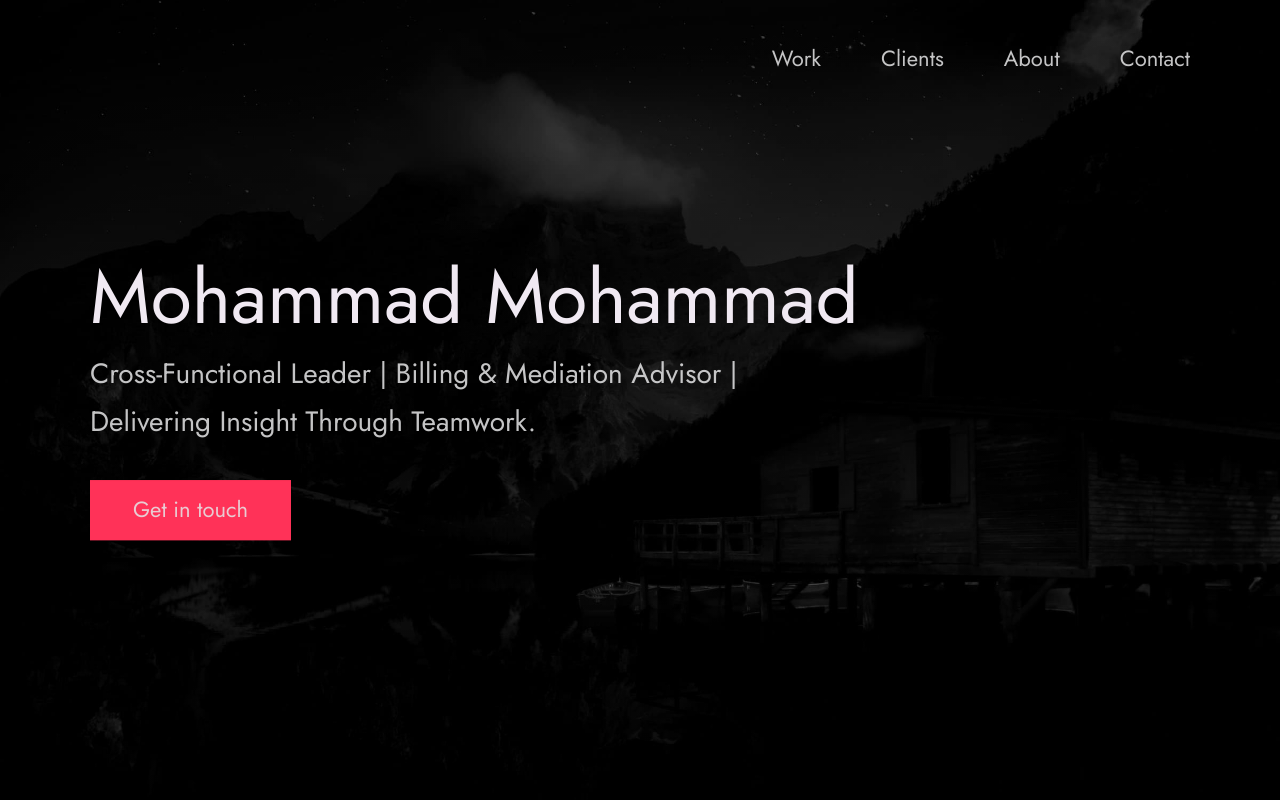
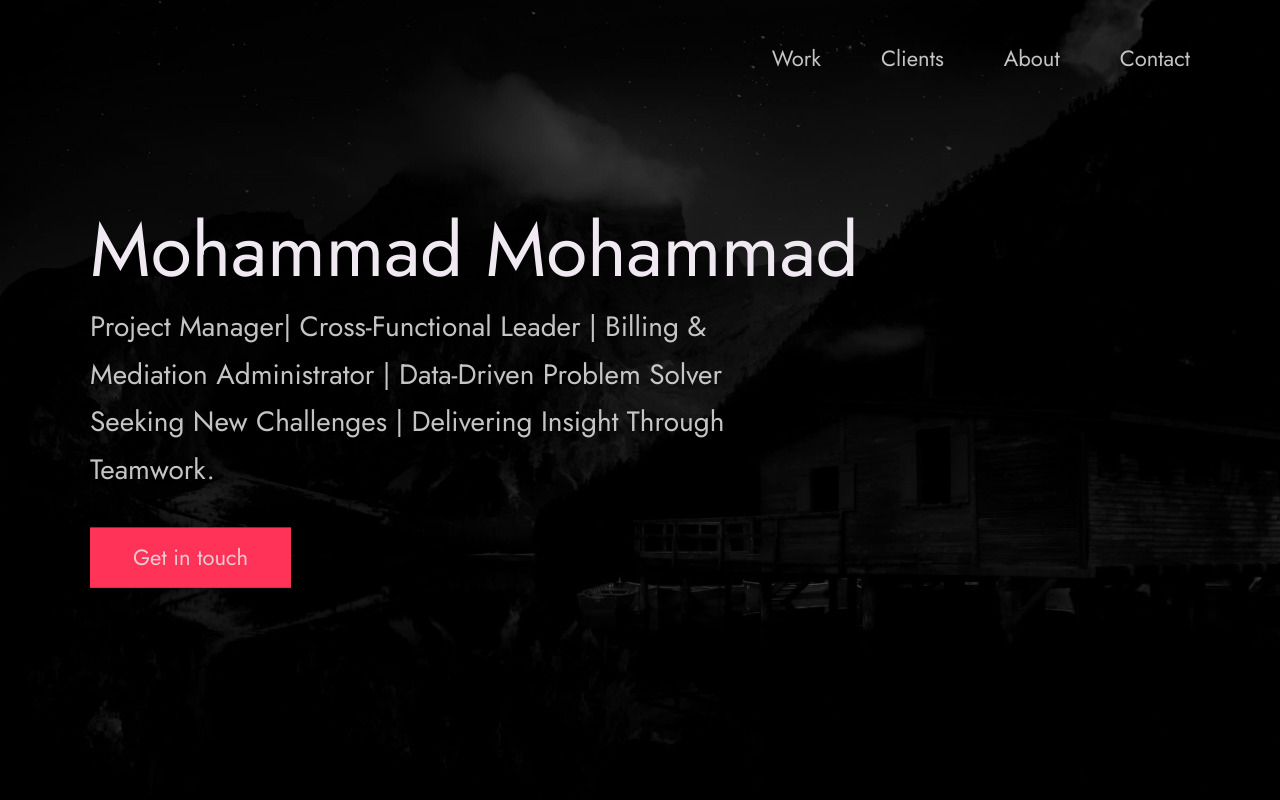
Before and after one commit to Mohammad-M/github-portfolio, a plain HTML site: page index.html in a window 1280 px wide. Shown: the top 800 px of the page. Drawn offline with Linux system fonts and the light colour scheme.

Commit message:
Update index.html

```diff
--- a/index.html
+++ b/index.html
@@ -44,7 +44,7 @@
           <span>Mohammad Mohammad</span>
         </h1>
         <!-- Put a small paragraph about yourself -->
-        <p>Cross-Functional Leader | Billing & Mediation Advisor | Delivering Insight Through Teamwork.</p>
+        <p>Project Manager| Cross-Functional Leader | Billing & Mediation Administrator | Data-Driven Problem Solver Seeking New Challenges | Delivering Insight Through Teamwork.</p>
         <a href="#contact" class="btn btn--pink">Get in touch</a>
       </div>
     </div>
```
